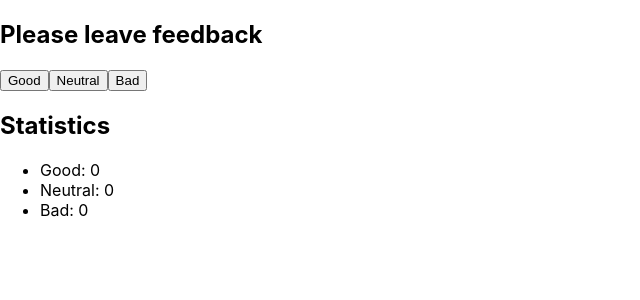
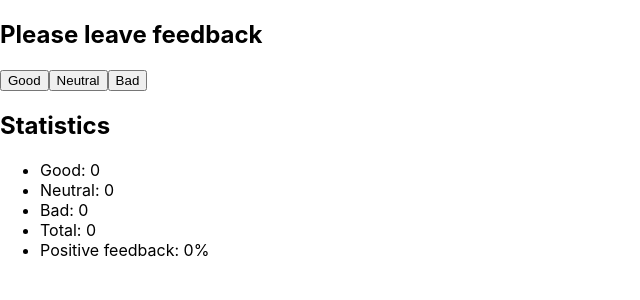
Before and after one commit to pelmeshek91/goit-react-hw-02-feedback, a React (Create React App) app: page / in a window 1280 px wide. Shown: the top 300 px of the page, without its empty margins (0-640 px from the left). Built offline with nearby package versions, Linux system fonts and the light colour scheme.

Commit message:
add changes

```diff
--- a/src/components/App.jsx
+++ b/src/components/App.jsx
@@ -1,6 +1,6 @@
 import { Component } from 'react';
 // import { User } from "./User/User";
-import { Feedback } from "./Feedback";
+import { Feedback } from './Feedback';
 // import { users } from "data/users"
 // import { Section } from "./Section/Section";
 // import { Button } from './Button';
@@ -12,10 +12,37 @@ export class App extends Component {
     bad: 0,
   };
 
+  countFeedback = e => {
+    this.setState(prevState => {
+      const keys = Object.keys(prevState);
+      const element = keys.filter(key => key === e.target.name);
+      return {
+        [e.target.name]: prevState[element] + 1,
+      };
+    });
+  };
 
-  // clickHandler = () => {
-  //   this.setState({ isListShown: true });
-  // };
+  countTotalFeedback = () => {
+    const { good, neutral, bad } = this.state;
+    let total = 0;
+    total = good + neutral + bad;
+    return total;
+  };
+
+  countPositiveFeedbackPercentage = () => {
+    const { good, neutral, bad } = this.state;
+    let positive = 0;
+    positive = Math.round((good / (good + neutral + bad)) * 100)
+      ? Math.round((good / (good + neutral + bad)) * 100)
+      : 0;
+    return positive;
+  };
+
+  // userDelete = (userId) => {
+  //   this.setState(prevState => ({
+  //     users: prevState.users.filter(user => user.id !== userId)
+  //   }))
+  // }
 
   // userDelete = (userId) => {
   //   this.setState(prevState => ({
@@ -40,12 +67,14 @@ export class App extends Component {
   // }
 
   render() {
-
     return (
       <>
-
-        <Feedback options={ this.state } />
-
+        <Feedback
+          options={this.state}
+          countFeedback={this.countFeedback}
+          countTotalFeedback={this.countTotalFeedback}
+          countPositiveFeedbackPercentage={this.countPositiveFeedbackPercentage}
+        />
       </>
     );
   }
--- a/src/components/Feedback.jsx
+++ b/src/components/Feedback.jsx
@@ -1,25 +1,37 @@
 //import PropTypes from 'prop-types';
 //import { Paragraf, Span } from './User.styled';
+//import { countGoodFeedback } from './App'
 
-export const Feedback = ({ options: { good, neutral, bad } }) => {
-
-
+export const Feedback = ({
+  options: { good, neutral, bad },
+  countFeedback,
+  countTotalFeedback,
+  countPositiveFeedbackPercentage,
+}) => {
+  console.log(countTotalFeedback());
   return (
     <>
       <h2>Please leave feedback</h2>
-            <button>Good</button>
-            <button>Neutral</button>
-            <button>Bad</button>
+      <button name="good" type="button" onClick={countFeedback}>
+        Good
+      </button>
+      <button name="neutral" type="button" onClick={countFeedback}>
+        Neutral
+      </button>
+      <button name="bad" type="button" onClick={countFeedback}>
+        Bad
+      </button>
       <h2>Statistics</h2>
       <ul>
         <li>Good: {good}</li>
         <li>Neutral: {neutral}</li>
         <li>Bad: {bad}</li>
+        <li>Total: {countTotalFeedback()}</li>
+        <li>Positive feedback: {countPositiveFeedbackPercentage()}%</li>
       </ul>
-
     </>
   );
-}
+};
 
 // User.propTypes = {
 //     user: PropTypes.shape({
```
Also changed, not shown: src/components/Form/AddUserForm.jsx (added, +26 -0 lines). Lines whose indentation alone changed are shown as unchanged.
